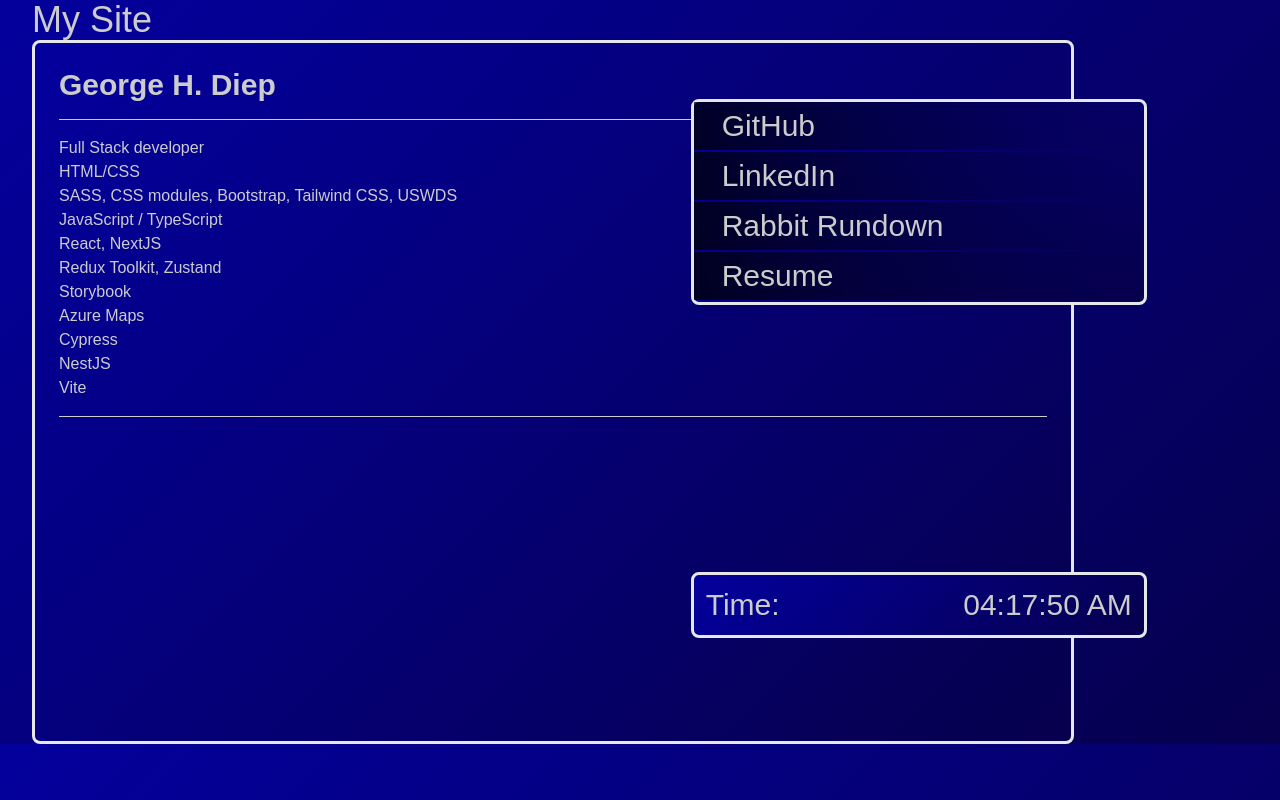
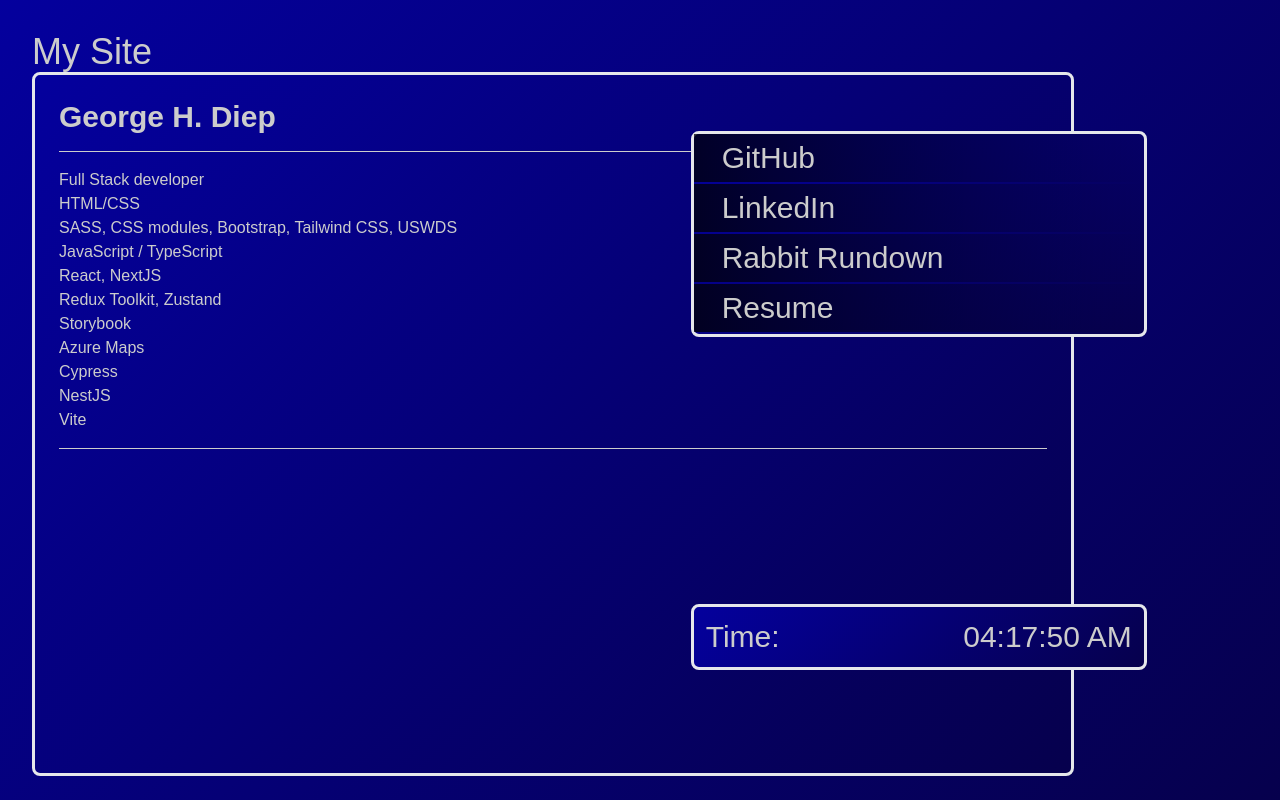
Before and after one commit to gpeid/gpeid.github.io, a React (Vite) app: page / in a window 1280 px wide. Built offline with nearby package versions, Linux system fonts and the light colour scheme.

Commit message:
update layout

```diff
--- a/src/components/Layout/Layout.tsx
+++ b/src/components/Layout/Layout.tsx
@@ -1,10 +1,10 @@
 
 import type { ReactNode } from "react";
+import Footer from "../Footer/Footer";
 import Header from "../Header/Header";
-import Footer from "../Footer/Footer";
 
 const Layout = ({ children }: { children: ReactNode }) => {
-	return <div className="container mx-auto px-8">
+	return <div className="container sm:h-screen mx-auto px-8 pt-8">
 		<Header />
 		{children}
 		<Footer />
```
